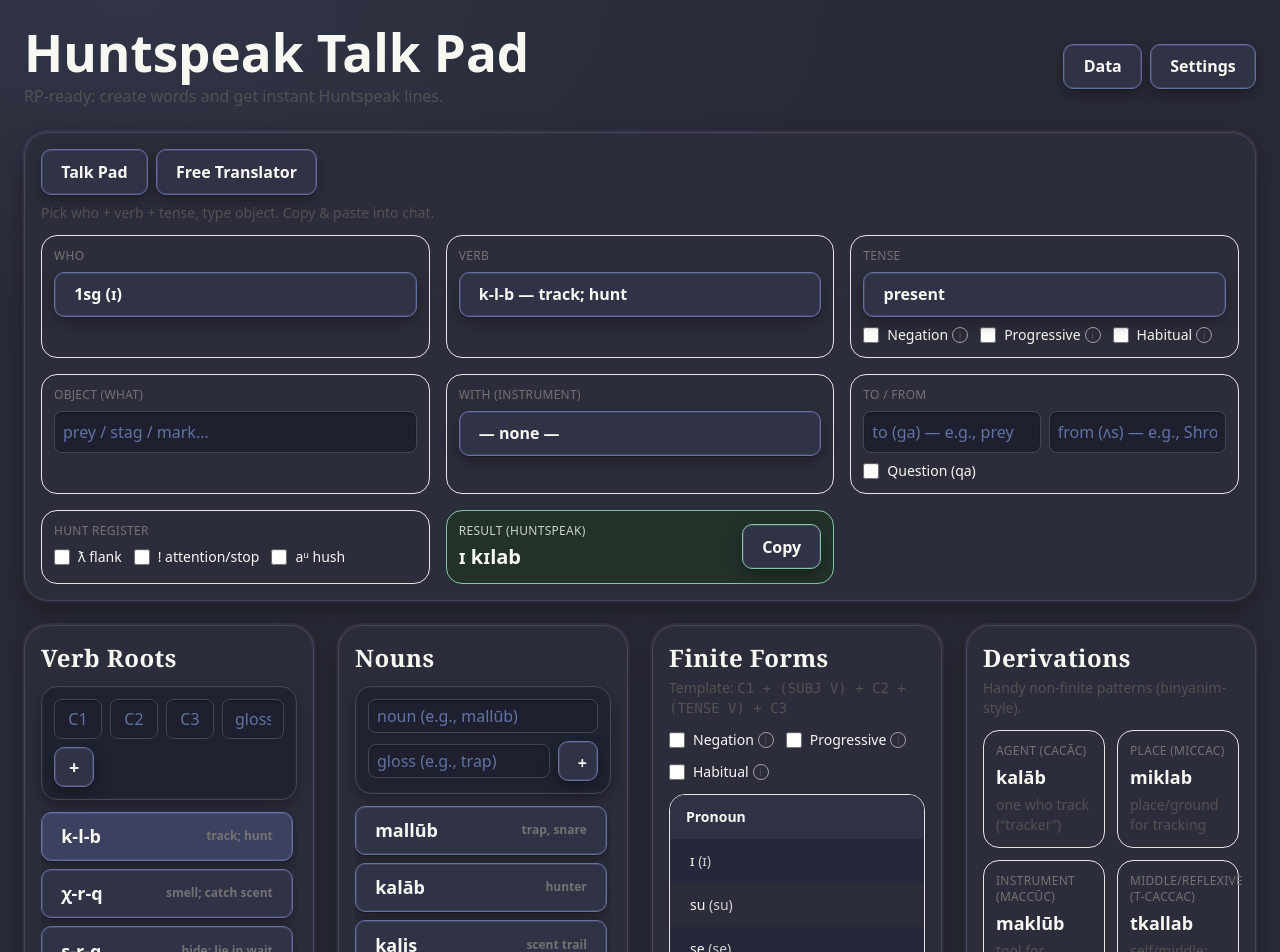
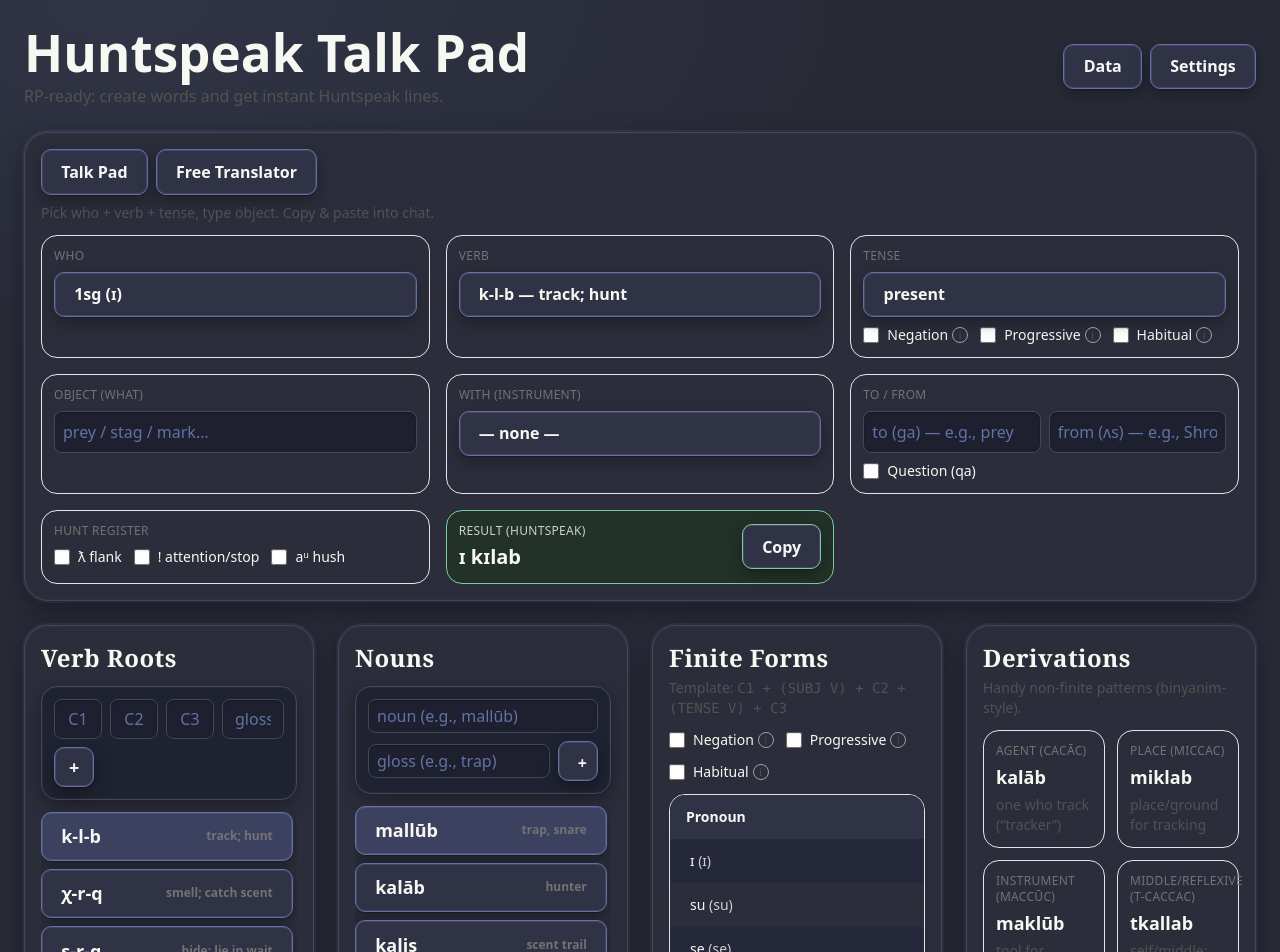
Before and after one commit to L1ghth0us3/Moontalk, a React (Vite) app: page / in a window 1280 px wide. Shown: the top 952 px of the page. Built offline with nearby package versions, Linux system fonts and the light colour scheme.

Commit message:
style(nouns): lighten background of selected noun list item with theme-aware styles (plain/fantasy/dark)

```diff
--- a/src/components/editors/NounEditor.tsx
+++ b/src/components/editors/NounEditor.tsx
@@ -37,7 +37,7 @@ export default function NounEditor({ initial, onChange, selectedId, onSelect, sh
       <NounCreator onCreate={addNoun} />
       <div className="mt-3 max-h-[20rem] overflow-y-auto space-y-2 pr-1">
         {nouns.map(n => (
-          <button key={n.id} onClick={() => onSelect(n.id)} className={`w-full text-left px-3 py-2 rounded-xl border ${selectedId === n.id ? "border-blue-500 bg-blue-50" : "border-neutral-200 hover:bg-neutral-50"}`}>
+          <button key={n.id} onClick={() => onSelect(n.id)} className={`w-full text-left px-3 py-2 rounded-xl border ${selectedId === n.id ? "border-blue-500 noun-item--selected" : "border-neutral-200 hover:bg-neutral-50"}`}>
             <div className="flex items-center justify-between gap-2 min-w-0">
               <div className="font-semibold text-lg truncate max-w-full">{n.word}</div>
               <div className="text-xs text-neutral-500 truncate flex-1 min-w-0 text-right">{n.gloss || "(no gloss)"}</div>
--- a/src/index.css
+++ b/src/index.css
@@ -228,6 +228,9 @@ body.theme-dark .result-card .copy-btn { border-color: #5ea585; }
 body.theme-plain .root-item--selected { background-color: #fafafa; }
 body.theme-fantasy .root-item--selected { background-color: #3d4160; }
 body.theme-dark .root-item--selected { background-color: #2b2935; }
+body.theme-plain .noun-item--selected { background-color: #fafafa; }
+body.theme-fantasy .noun-item--selected { background-color: #3d4160; }
+body.theme-dark .noun-item--selected { background-color: #2b2935; }
 
 /* Composer overlay tabs (full-width split) */
 .composer-tabs { border-radius: 0.75rem; overflow: visible; position: relative; }
```
